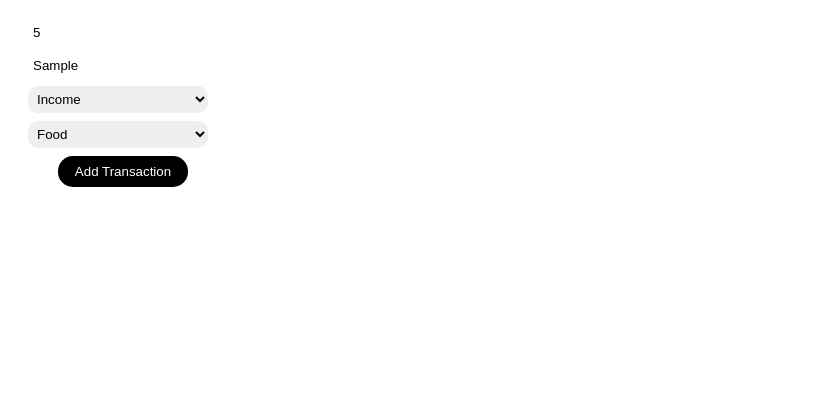
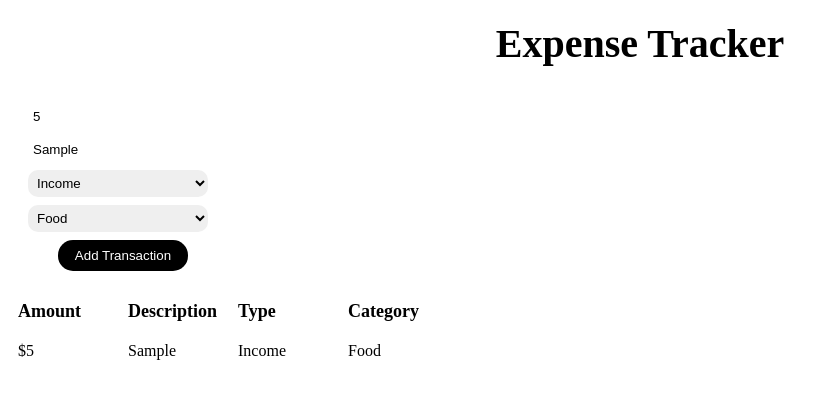
Before and after one commit to Nafees-Mohamed/Expense-Tracker, a plain HTML site: page expense.html in a window 1280 px wide. Both pictures are taken after typing "5", "Sample" into the empty fields and a click on the button "Add Transaction". Shown: the whole page, without its empty margins (0-829 px from the left). Drawn offline with Linux system fonts and the light colour scheme.

Commit message:
Get the Expense and displayed

```diff
--- a/expense.html
+++ b/expense.html
@@ -11,6 +11,7 @@
 <body>
 
     <form>
+        <h1>Expense Tracker</h1>
         <div class="input-container">
             <input type="number" class="js-amount" placeholder="Enter amount">
             <input type="text" class="js-description" placeholder="Description">
@@ -30,6 +31,11 @@
 
     </form>
     <div class="expense-history">
+        <div class="head">Amount</div>
+        <div class="head">Description</div>
+        <div class="head">Type</div>
+        <div class="head">Category</div>
+
 
     </div>
 
--- a/script.js
+++ b/script.js
@@ -1,6 +1,7 @@
 expenses=[];
 
 document.querySelector('.js-add').addEventListener('click',addTransaction);
+const history = document.querySelector('.expense-history');
 
 function addTransaction(){
     const amount=document.querySelector('.js-amount').value;
@@ -19,4 +20,12 @@ function addTransaction(){
     expenses.push(expense);
 
     console.log(expenses);
+
+        history.innerHTML += `
+        <div>$${expense.amount}</div>
+        <div>${expense.description}</div>
+        <div>${expense.type}</div>
+        <div>${expense.category}</div>
+
+    `;
 }
--- a/style.css
+++ b/style.css
@@ -1,3 +1,9 @@
+h1 {
+    text-align: center;
+    margin-top: 20px;
+    font-size: 40px;
+}
+
 .input-container{
     display: flex;
     flex-direction: column;
@@ -7,7 +13,8 @@
     gap: 8px;
 }
 
-.input-container input,select{
+.input-container input,
+.input-container select{
     width:180px;
     padding: 5px;
     border-radius: 10px;
@@ -23,3 +30,16 @@
     background-color:rgb(0, 0, 0);
     color: white;
 }
+
+
+.expense-history{
+    display: grid;
+    grid-template-columns: 100px 100px 100px 100px;
+    gap: 10px;
+    padding: 10px;
+}
+.head{
+    margin-bottom: 10px;
+    font-size: 18px;
+    font-weight: bold;
+}
```
